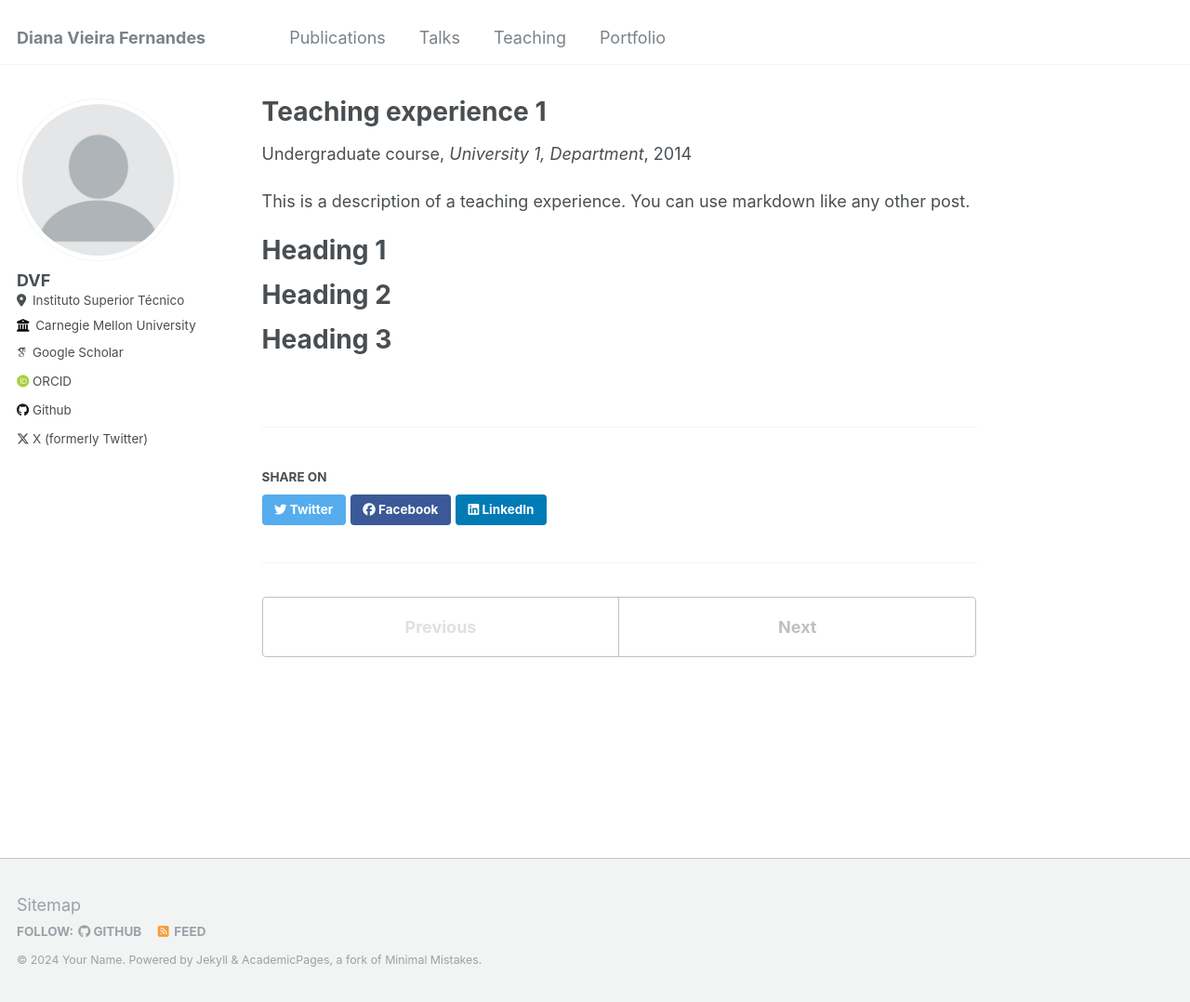
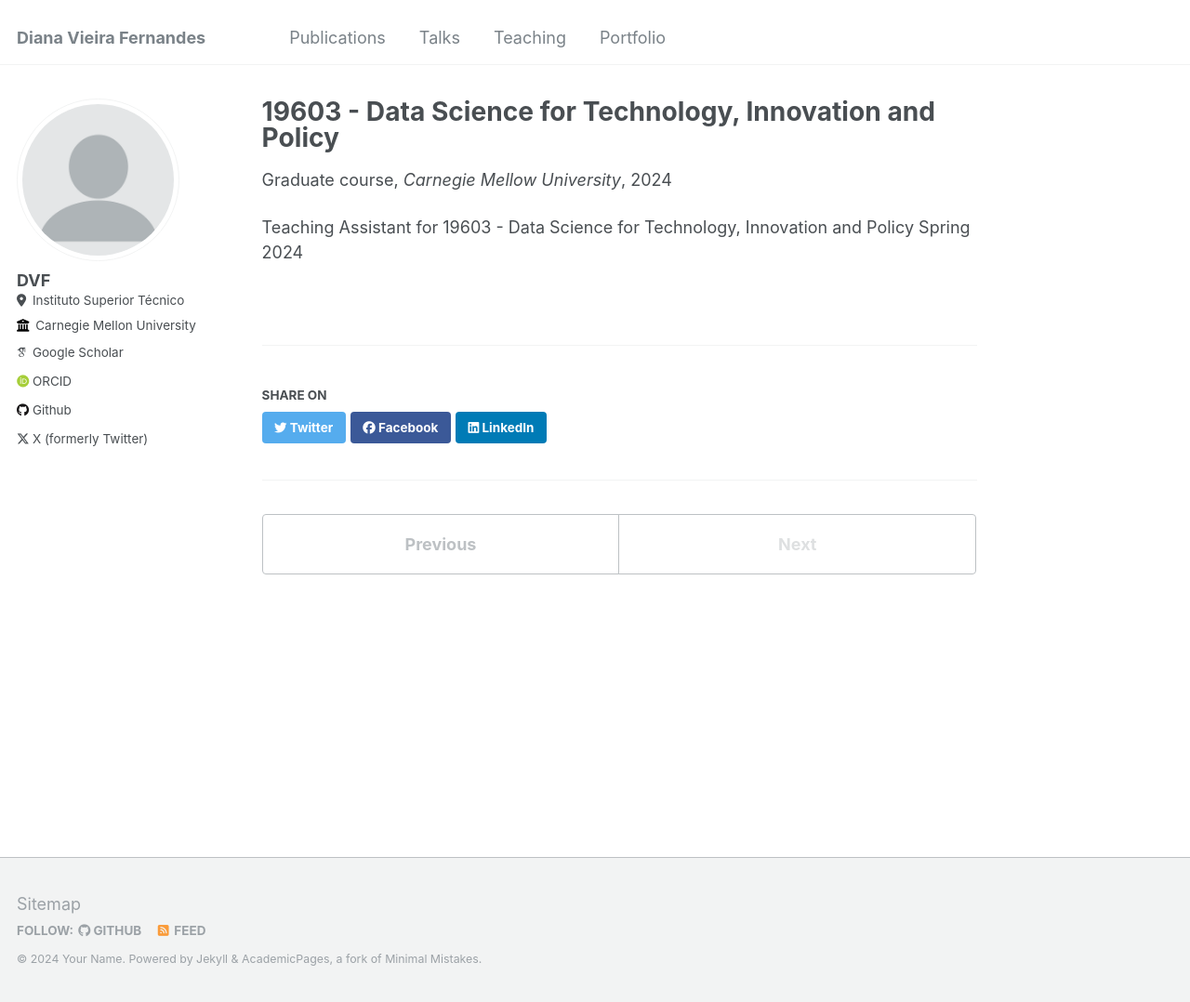
Before and after one commit to d-vf/d-vf.github.io, a Jekyll site: the page built from _teaching/2014-spring-teaching-1.md, in a window 1280 px wide and 1078 px high. Shown: the whole window at 93% size. Built offline with Jekyll 4.4.1, drawn with Linux system fonts in a browser that asks for light colours; some web fonts are replaced.

Commit message:
Update 2014-spring-teaching-1.md

```diff
--- a/_teaching/2014-spring-teaching-1.md
+++ b/_teaching/2014-spring-teaching-1.md
@@ -1,20 +1,11 @@
 ---
-title: "Teaching experience 1"
+title: "19603 - Data Science for Technology, Innovation and Policy"
 collection: teaching
-type: "Undergraduate course"
+type: "Graduate course"
 permalink: /teaching/2014-spring-teaching-1
-venue: "University 1, Department"
-date: 2014-01-01
-location: "City, Country"
+venue: "Carnegie Mellow University"
+date: 2024-01-01
+location: "Pittsburgh, USA"
 ---
 
-This is a description of a teaching experience. You can use markdown like any other post.
-
-Heading 1
-======
-
-Heading 2
-======
-
-Heading 3
-======
+Teaching Assistant for 19603 - Data Science for Technology, Innovation and Policy Spring 2024
```
